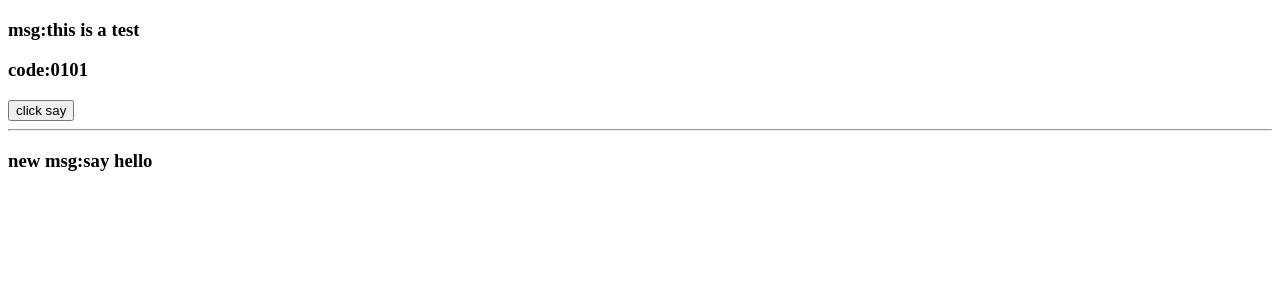
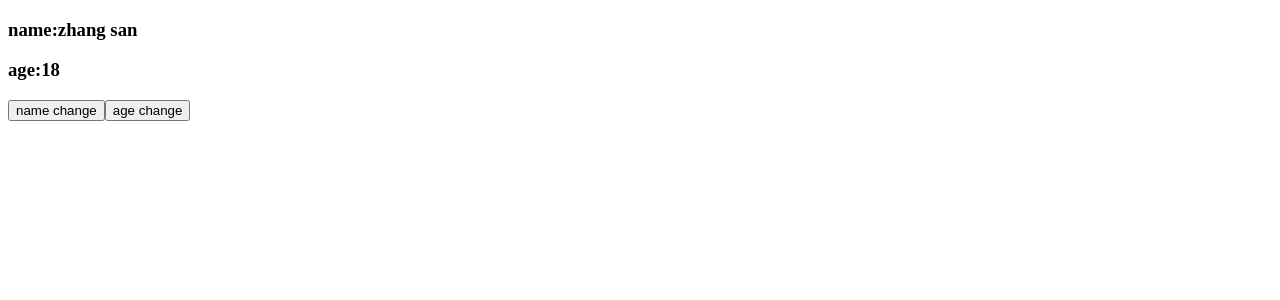
Before and after one commit to tengwenjie/my-vuejs, a Vue app: page / in a window 1280 px wide. Shown: the top 300 px of the page. Built offline with nearby package versions, Linux system fonts and the light colour scheme.

Commit message:
practice

```diff
--- a/src/App.vue
+++ b/src/App.vue
@@ -1,21 +1,11 @@
 <template>
-  <DemoItem msg="this is a test" code="0101" @hello="sayHello">
-    <template v-slot:qwe>
-      <span>say hello</span>
-    </template>
-  </DemoItem>
+  <DemoItem/>
 </template>
 
 <script>
 import DemoItem from './components/DemoItem';
 export default {
   name: 'App',
-  components: { DemoItem },
-  setup() {
-    function sayHello() {
-      console.log('tom say hello');
-    }
-    return { sayHello };
-  },
+  components: {DemoItem},
 };
 </script>
--- a/src/components/DemoItem.vue
+++ b/src/components/DemoItem.vue
@@ -1,22 +1,23 @@
 <template>
-  <h3>msg:{{ props.msg }}</h3>
-  <h3>code:{{ props.code }}</h3>
-  <button @click="test">click say</button>
-  <hr />
-  <h3>new msg:<slot name="qwe" /></h3>
+  <h3>name:{{ person.name }}</h3>
+  <h3>age:{{ person.age }}</h3>
+  <button @click="person.name+='*'">name change</button>
+  <button @click="person.age++">age change</button>
 </template>
 <script>
+import { reactive,watch } from 'vue';
 export default {
   name: 'DemoItem',
-  props: ['msg', 'code'],
-  emits: ['hello'],
-  slots: ['qwe'],
-  setup(props, context) {
-    console.log(context.slots);
-    function test() {
-      context.emit('hello');
-    }
-    return { props, test, context };
+  setup() {
+    let person = reactive({
+      name: 'zhang san',
+      age: 18,
+    });
+
+    watch(person,(newValue,oldValue)=>{
+      console.log(newValue,oldValue)
+    })
+    return { person};
   },
 };
 </script>
--- a/test.html
+++ b/test.html
@@ -29,9 +29,7 @@
       document.addEventListener(
         'scroll',
         (event) => {
-          //   event.preventDefault();
-          console.log(event.preventDefault());
-          window.scroll({ top: 0 });
+          window.scrollTo(0, 0);
         },
         { passive: false }
       );
```
Also changed, not shown: 01_context&props/App.vue (added, +23 -0 lines), 01_context&props/components/DemoItem.vue (added, +33 -0 lines).
